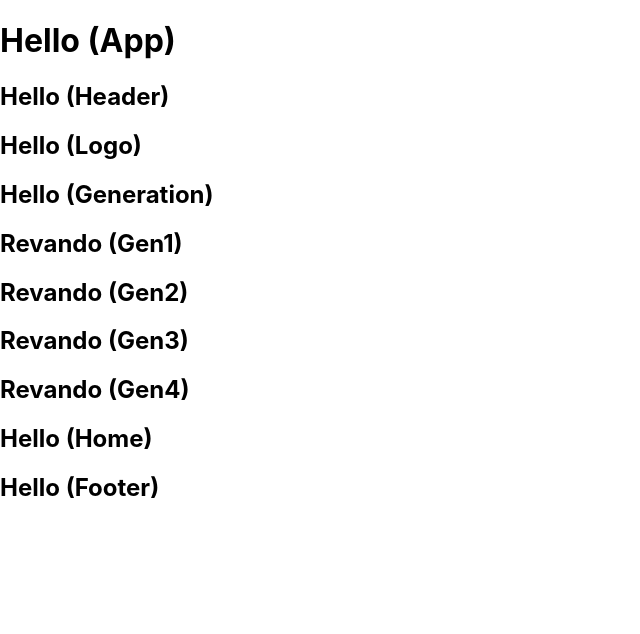
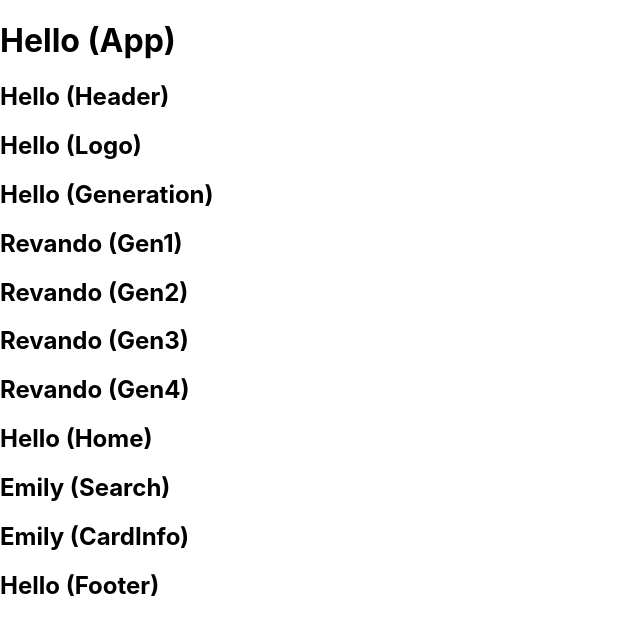
Before and after one commit to Aruperes/Fufufafa, a React (Create React App) app in the folder app-fufufafa/: page / in a window 1280 px wide. Shown: the top 634 px of the page, without its empty margins (0-640 px from the left). Built offline with nearby package versions, Linux system fonts and the light colour scheme.

Commit message:
mily push Search & CardInfo

```diff
--- /dev/null
+++ b/app-fufufafa/src/components/Home/Card-Info/index.js
@@ -0,0 +1,10 @@
+const CardInfo = () => {
+  const MilyCardInfo = "Emily (CardInfo)";
+  return (
+    <div>
+      <h2>{MilyCardInfo}</h2>
+    </div>
+  );
+};
+
+export default CardInfo;
--- /dev/null
+++ b/app-fufufafa/src/components/Home/Search/index.js
@@ -0,0 +1,10 @@
+const Search = () => {
+  const MilySearch = "Emily (Search)";
+  return (
+    <div>
+      <h2>{MilySearch}</h2>
+    </div>
+  );
+};
+
+export default Search;
--- a/app-fufufafa/src/components/Home/index.js
+++ b/app-fufufafa/src/components/Home/index.js
@@ -1,8 +1,12 @@
+import Search from "./Search";
+import CardInfo from "./Card-Info";
 const Home = () => {
-    const JeremyHome= "Hello (Home)"
+  const JeremyHome = "Hello (Home)";
   return (
     <div>
       <h2>{JeremyHome}</h2>
+      <Search />
+      <CardInfo />
     </div>
   );
 };
```
Lines whose indentation alone changed are shown as unchanged.
